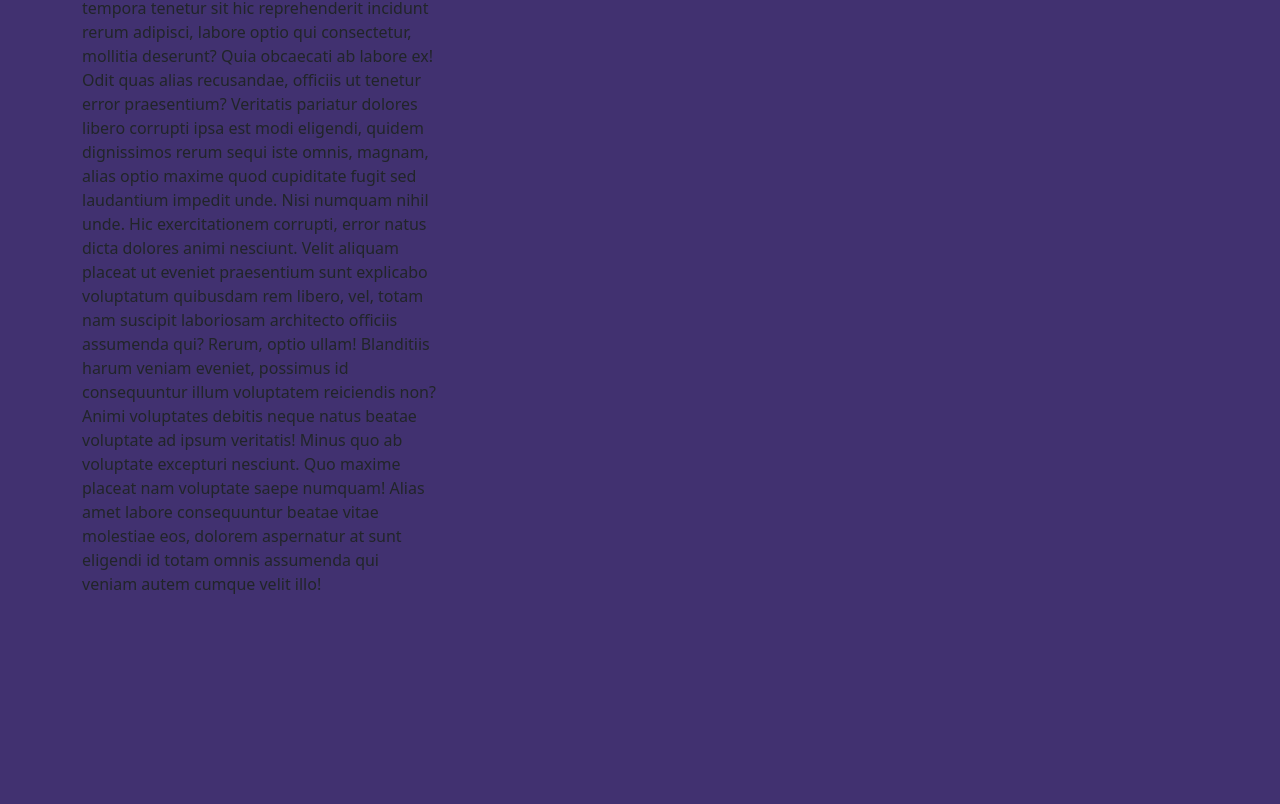
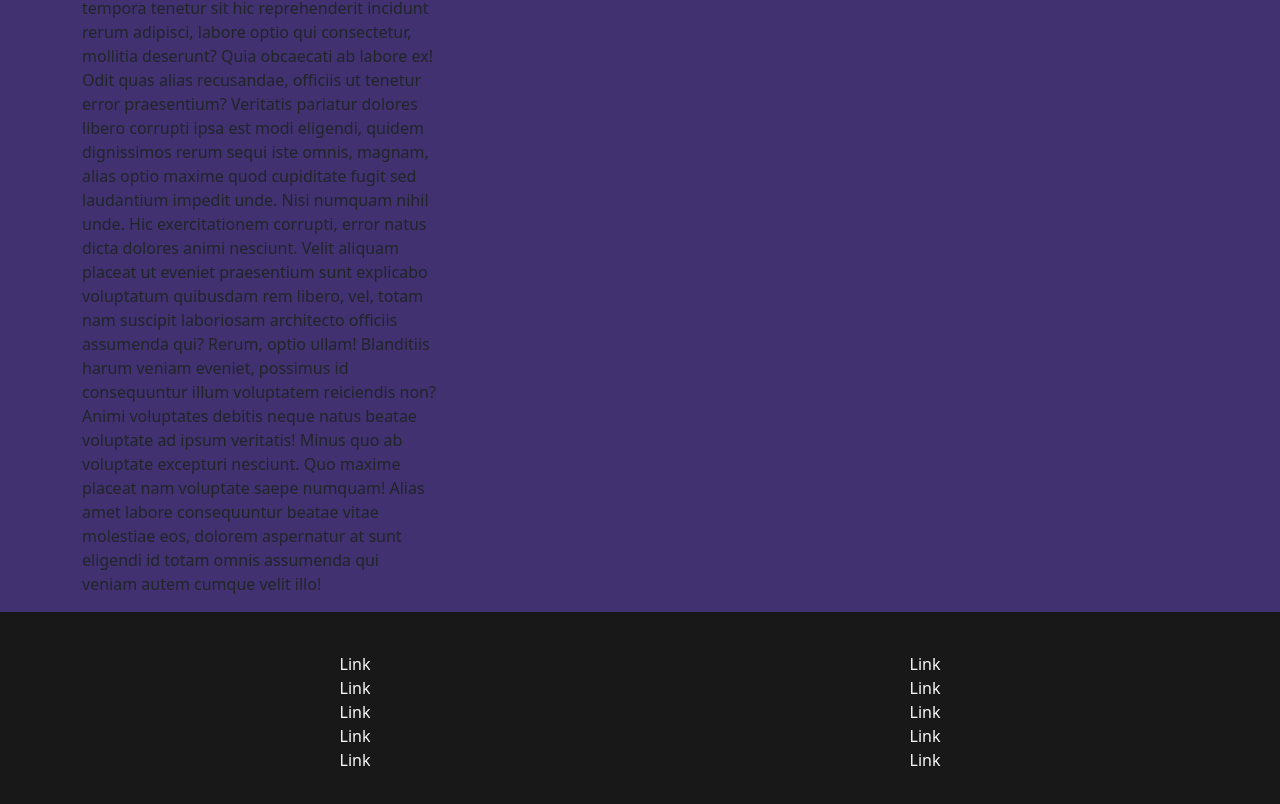
Before and after one commit to DanielaEsposito/project-diner-F, a React (Vite) app: page / in a window 1280 px wide. Shown: the part 1449-2253 px from the top of the page. Before the commit the page ends 2061 px from the top, so only its background shows below. Built offline with nearby package versions, Linux system fonts and the light colour scheme; a web font is replaced by a local one.

Commit message:
add footer

```diff
--- a/src/assets/index.css
+++ b/src/assets/index.css
@@ -8,6 +8,11 @@ a {
   text-decoration: none;
   cursor: pointer;
 }
+ul {
+  list-style: none;
+  padding: 0;
+}
+
 /*ROOT*/
 :root {
   --tekhelet: #413170ff;
@@ -15,6 +20,7 @@ a {
   --hunyadi-yellow: #f4c06dff;
   --verdigris: #1eb4b3ff;
   --olivine: #9fb989ff;
+  --black: #191819;
 }
 /*FONT*/
 .monoton-regular {
@@ -31,7 +37,7 @@ body {
 /*Navbar*/
 
 .navbar-scrolled {
-  background-color: #191819 !important; /* Cambia colore di sfondo */
+  background-color: var(--black) !important; /* Cambia colore di sfondo */
   padding: 10px 0; /* Riduci l'altezza della navbar */
   transition: all 0.3s ease; /* Aggiungi una transizione fluida */
 }
@@ -69,3 +75,8 @@ body {
 .top-bun {
   font-size: 5rem;
 }
+/*FOOTER*/
+.footer {
+  padding: 40px 0px;
+  background-color: var(--black);
+}
--- a/src/components/Footer.jsx
+++ b/src/components/Footer.jsx
@@ -1,3 +1,68 @@
 export default function Footer() {
-  return;
+  return (
+    <footer className="footer">
+      <div className="container">
+        <div className="row ">
+          <div className="col-6 text-center">
+            <ul>
+              <li>
+                <a href="" className="text-light">
+                  Link
+                </a>
+              </li>
+              <li>
+                <a href="" className="text-light">
+                  Link
+                </a>
+              </li>
+              <li>
+                <a href="" className="text-light">
+                  Link
+                </a>
+              </li>
+              <li>
+                <a href="" className="text-light">
+                  Link
+                </a>
+              </li>
+              <li>
+                <a href="" className="text-light">
+                  Link
+                </a>
+              </li>
+            </ul>
+          </div>
+          <div className="col-6 text-center">
+            <ul>
+              <li>
+                <a href="" className="text-light">
+                  Link
+                </a>
+              </li>
+              <li>
+                <a href="" className="text-light">
+                  Link
+                </a>
+              </li>
+              <li>
+                <a href="" className="text-light">
+                  Link
+                </a>
+              </li>
+              <li>
+                <a href="" className="text-light">
+                  Link
+                </a>
+              </li>
+              <li>
+                <a href="" className="text-light">
+                  Link
+                </a>
+              </li>
+            </ul>
+          </div>
+        </div>
+      </div>
+    </footer>
+  );
 }
```
